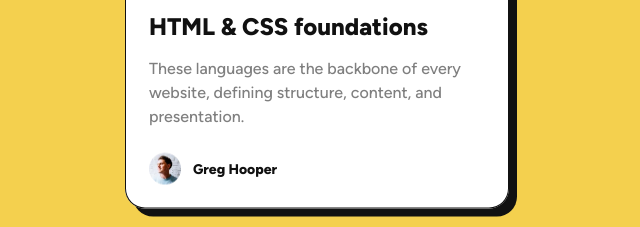
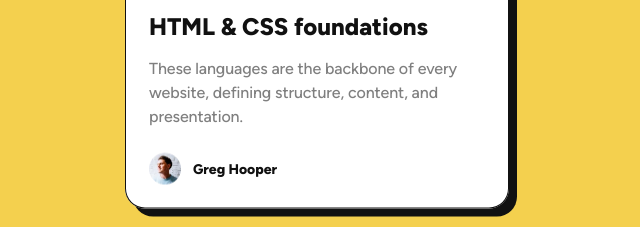
Before and after one commit to beqarion/blog-preview-card, a plain HTML site: page index.html in a window 1280 px wide. Shown: the part 452-679 px from the top of the page, 323-963 px from the left. Drawn offline with Linux system fonts and the light colour scheme; files whose address does not match are found by name.

Commit message:
letterspacing added

```diff
--- a/src/css/style.css
+++ b/src/css/style.css
@@ -150,6 +150,7 @@ Card
   color: #7f7f7f;
   font-size: 0.875rem;
   line-height: 150%;
+  letter-spacing: -0.006em;
 }
 /* author */
 .author {
```
